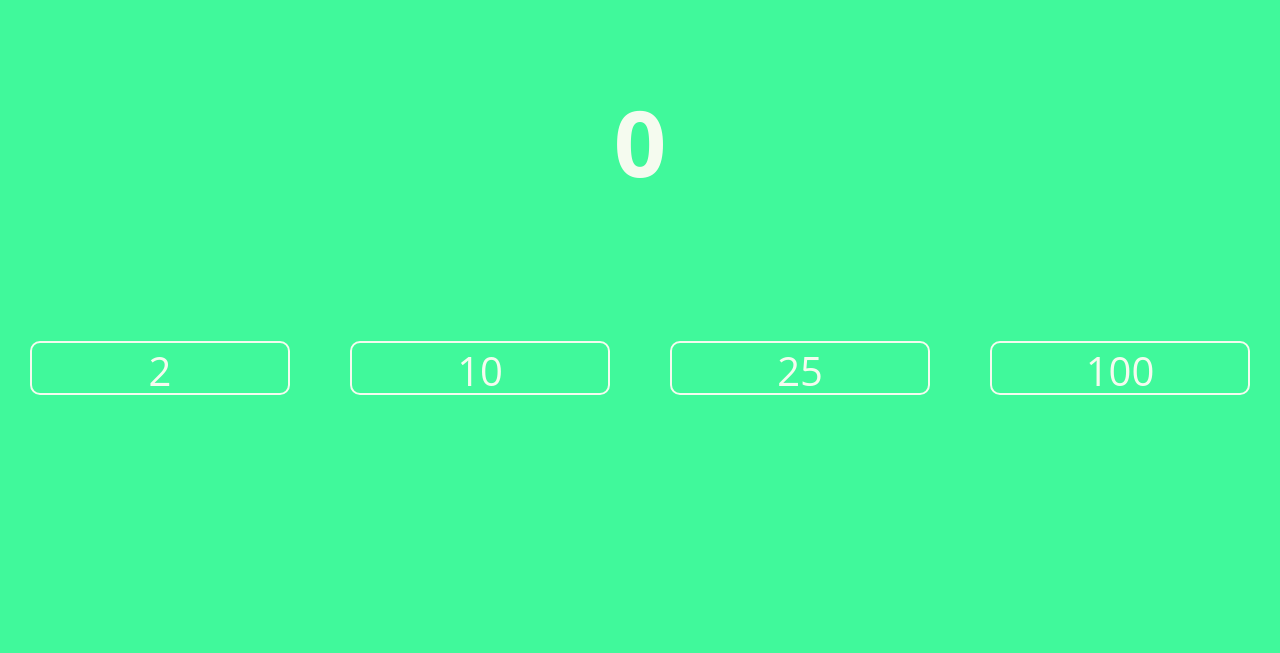
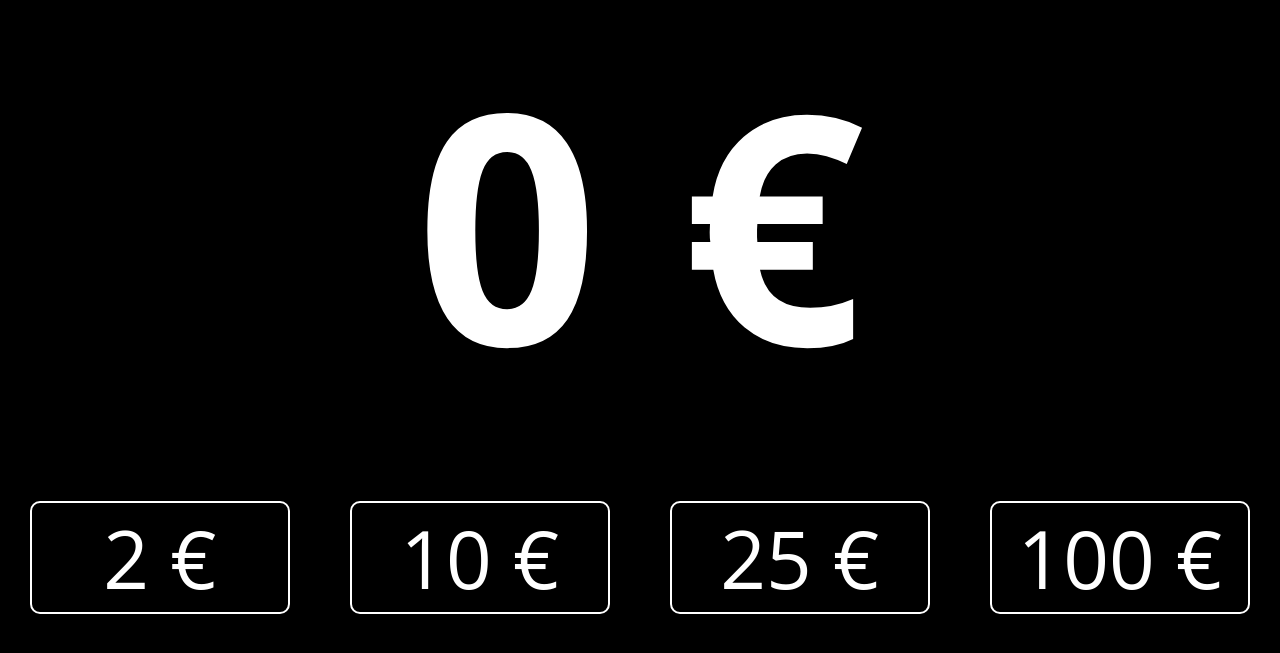
Before and after one commit to multiplaie/psyche-counter-dunk, a plain HTML site: page cash.html in a window 1280 px wide. Shown: the part 59-712 px from the top of the page. Drawn offline with Linux system fonts and the light colour scheme.

Commit message:
fix cash style page

```diff
--- a/cash.html
+++ b/cash.html
@@ -12,14 +12,14 @@
     <div id="screen">
         <div class="container">
             <div class="score cash">
-                <span class="hit">500</span>
+                <span class="hit">500</span>&nbsp;€
             </div>
             <div class="buttons">
                 <div class="container">
-                    <div class="button" onclick="addCash(2); renderHits()">2</div>
-                    <div class="button" onclick="addCash(10); renderHits()">10</div>
-                    <div class="button" onclick="addCash(25); renderHits()">25</div>
-                    <div class="button" onclick="addCash(100); renderHits()">100</div>
+                    <div class="button" onclick="addCash(2); renderHits()">2 €</div>
+                    <div class="button" onclick="addCash(10); renderHits()">10 €</div>
+                    <div class="button" onclick="addCash(25); renderHits()">25 €</div>
+                    <div class="button" onclick="addCash(100); renderHits()">100 €</div>
                 </div>
             </div>
         </div>
--- a/style-cash.css
+++ b/style-cash.css
@@ -1,6 +1,6 @@
 html, body{
     margin: 0;
-    background-color: #40f99b;
+    background-color: #000;
 }
 
 #screen {
@@ -10,7 +10,7 @@ html, body{
     width: 100vw;
     height: 100vh;
     overflow: hidden;
-    color: #f5fbef;
+    color: #fff;
 
 }
 
@@ -24,8 +24,8 @@ html, body{
 
 #screen  .container .score{
     width: 50%;
-    height: 50vh;
-    font-size: 5.75em;
+    height: 70vh;
+    font-size: 20em;
     font-weight: bolder;
     text-align: center;
     display: flex;
@@ -47,16 +47,16 @@ html, body{
 
 #screen .buttons{
     width: 100%;
+    height: 30vh;
 }
 
 #screen .buttons .button{
     width: 20%;
-    height: 50px;
     text-align: center;
     vertical-align: middle;
-    font-size: 2.5em;
+    font-size: 5em;
     cursor: pointer;
-    border: #f5fbef 2px solid;
+    border: #fff 2px solid;
     border-radius: 10px;
 }
 
```
Also changed, not shown: 1 other file.
